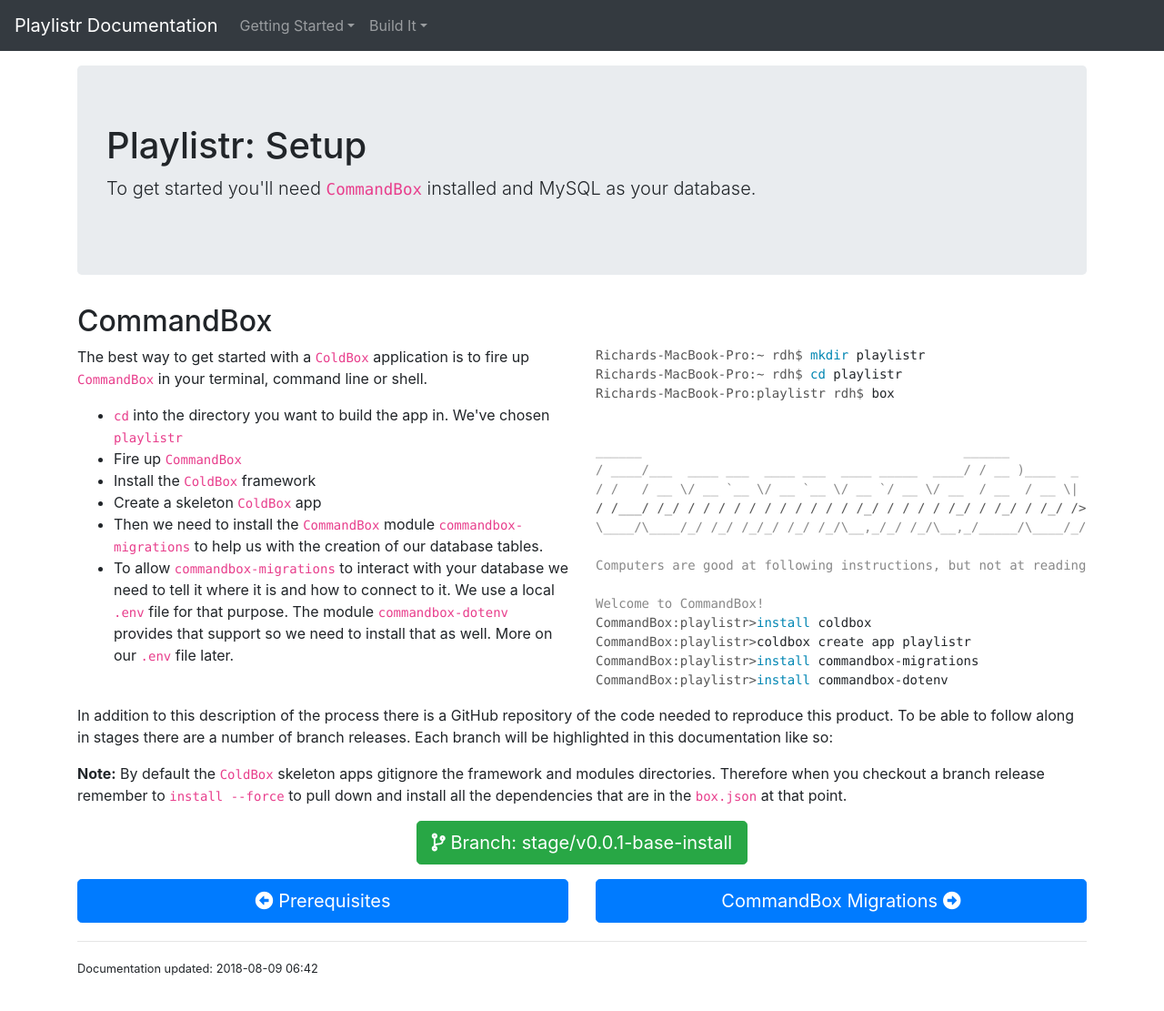
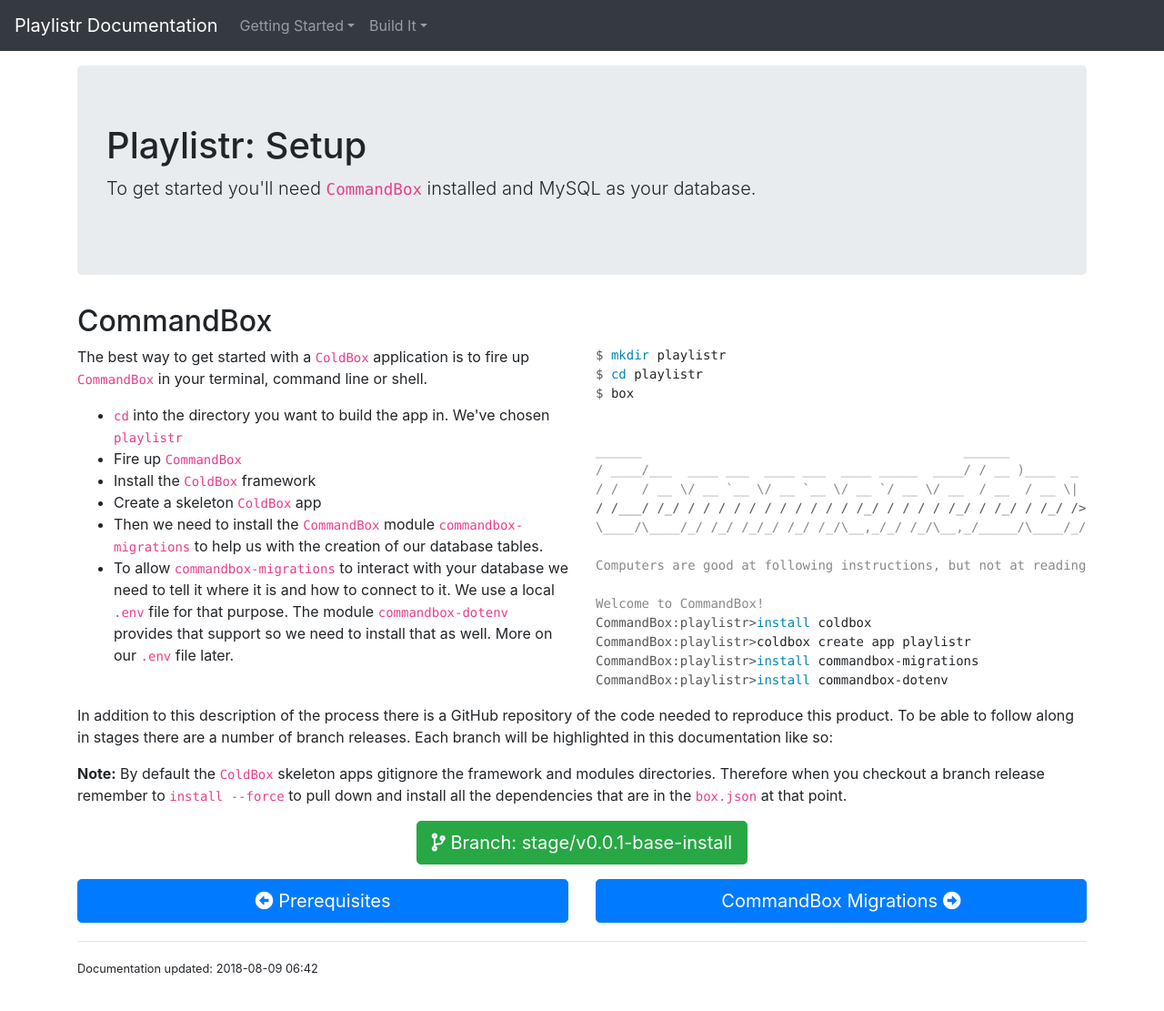
Before and after one commit to richardherbert/playlistr, a Jekyll site: the page built from getting-started/setup.html, in a window 1280 px wide and 1200 px high. Shown: the top 1111 px of the window at 91% size. Built offline with Jekyll 4.4.1, drawn with Linux system fonts in a browser that asks for light colours; nearby versions of some CDN libraries.

Commit message:
Cleanup command line sample

```diff
--- a/getting-started/setup.html
+++ b/getting-started/setup.html
@@ -34,9 +34,9 @@
 
 	<div class="col-6">
 {% highlight shell_session %}
-Richards-MacBook-Pro:~ rdh$ mkdir playlistr
-Richards-MacBook-Pro:~ rdh$ cd playlistr
-Richards-MacBook-Pro:playlistr rdh$ box
+$ mkdir playlistr
+$ cd playlistr
+$ box
 
 
 ______                                          ______
```
